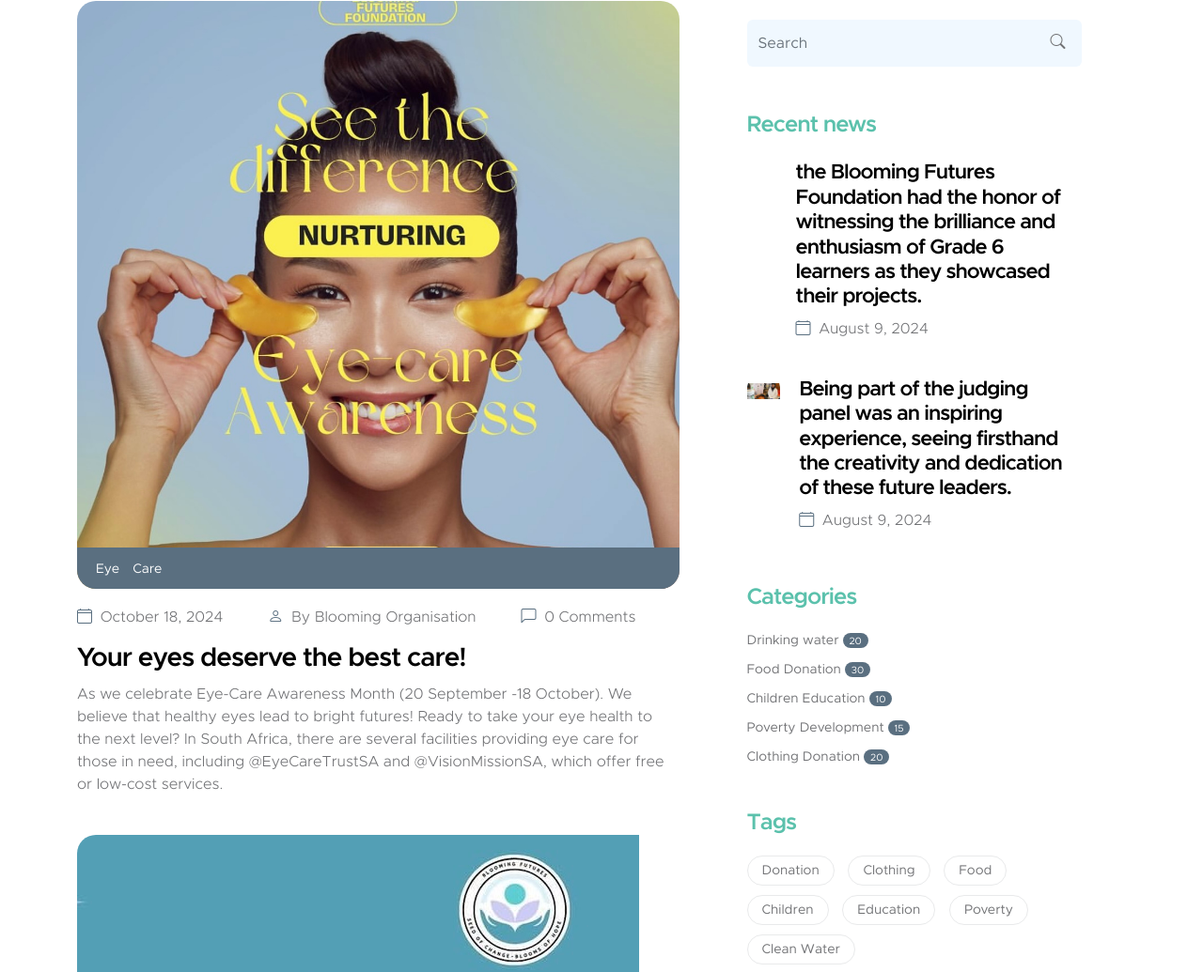
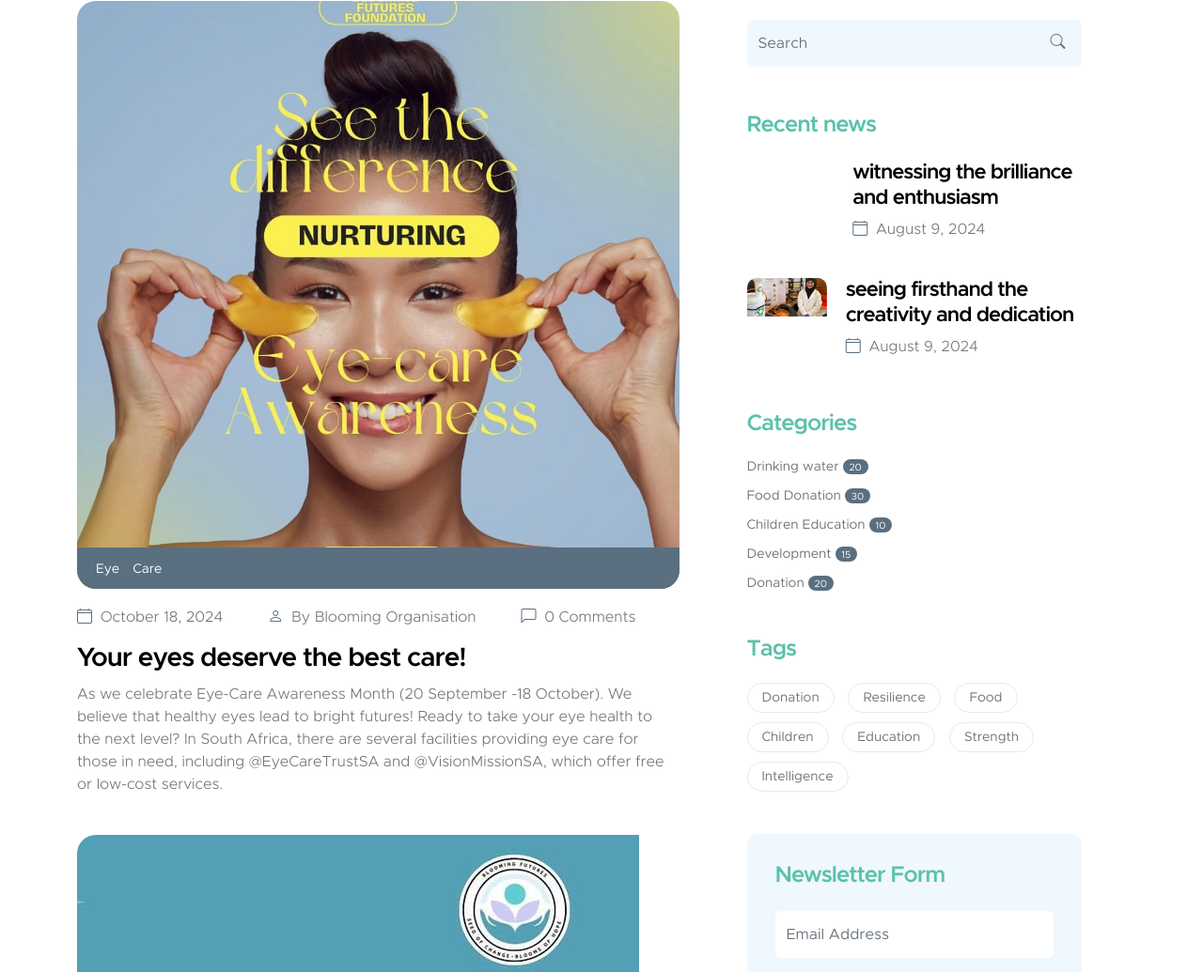
Before and after one commit to Bridgettaki/bloomingfuturefoundation, a plain HTML site: page index.html in a window 1280 px wide. Shown: the part 7401-8436 px from the top of the page at 94% size. Drawn offline with Linux system fonts and the light colour scheme.

Commit message:
Update index.html

```diff
--- a/index.html
+++ b/index.html
@@ -762,7 +762,7 @@
                                 <div class="news-block-top">
                                     <a href="news-detail.html">
                                         <img
-                                            src="images/IMg_4022.jpeg"
+                                            src="images/IMG_4022.jpeg"
                                             class="news-image img-fluid"
                                             alt=""
                                         />
@@ -826,7 +826,7 @@ Foundation, </a
 
                                     <div class="news-block-body">
                                         <p>
-                                            we believe in a world without limits where there is ability in every heart, and potential in every soul. Today, we honor the resilience and achievements of persons with disabilities. We stand in solidarity, promoting awareness, breaking barriers, and celebrating the beauty of diversity.
+                                            we believe in a world withonor the resilience and achievements of persons with disabilities. We stand in solidarity, promoting awareness, breaking barriers, and celebrating the beauty of diversity.
                                         </p>
                                     </div>
                                 </div>
@@ -875,7 +875,7 @@ Foundation, </a
                                             <a
                                                 href="news-detail.html"
                                                 class="news-block-title-link"
-                                                > the Blooming Futures Foundation had the honor of witnessing the brilliance and enthusiasm of Grade 6 learners as they showcased their projects.</a>
+                                                > witnessing the brilliance and enthusiasm </a>
                                         </h6>
                                     </div>
 
@@ -909,7 +909,7 @@ Foundation, </a
                                             <a
                                                 href="news-detail.html"
                                                 class="news-block-title-link"
-                                                > Being part of the judging panel was an inspiring experience, seeing firsthand the creativity and dedication of these future leaders. </a
+                                                > seeing firsthand the creativity and dedication </a
                                             >
                                         </h6>
                                     </div>
@@ -944,12 +944,12 @@ Foundation, </a
                                 </a>
 
                                 <a href="#" class="category-block-link">
-                                    Poverty Development
+                                    Development
                                     <span class="badge">15</span>
                                 </a>
 
                                 <a href="#" class="category-block-link">
-                                    Clothing Donation
+                                    Donation
                                     <span class="badge">20</span>
                                 </a>
                             </div>
@@ -962,7 +962,7 @@ Foundation, </a
                                 </a>
 
                                 <a href="#" class="tags-block-link">
-                                    Clothing
+                                    Resilience
                                 </a>
 
                                 <a href="#" class="tags-block-link"> Food </a>
@@ -976,11 +976,11 @@ Foundation, </a
                                 </a>
 
                                 <a href="#" class="tags-block-link">
-                                    Poverty
+                                    Strength
                                 </a>
 
                                 <a href="#" class="tags-block-link">
-                                    Clean Water
+                                   Intelligence
                                 </a>
                             </div>
 
```
